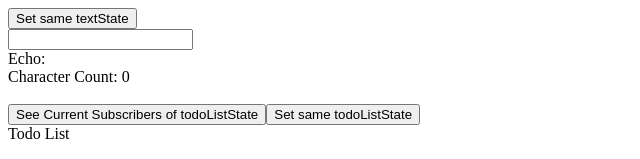
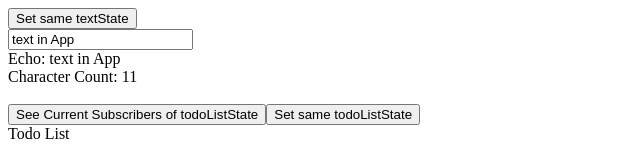
Before and after one commit to KotaTakeda/my-recoil, a React (Create React App) app: page / in a window 1280 px wide. Shown: the top 159 px of the page, without its empty margins (0-640 px from the left). Built offline with nearby package versions, Linux system fonts and the light colour scheme.

Commit message:
atom batting test

```diff
--- a/src/App.jsx
+++ b/src/App.jsx
@@ -21,7 +21,7 @@ export default function App() {
 
 const textState = atom({
   key: 'textState',
-  default: '',
+  default: 'text in App',
 });
 
 function CharacterCounter() {
```
Also changed, not shown: src/TodoList/states/todoList.ts (+7 -0 lines).
